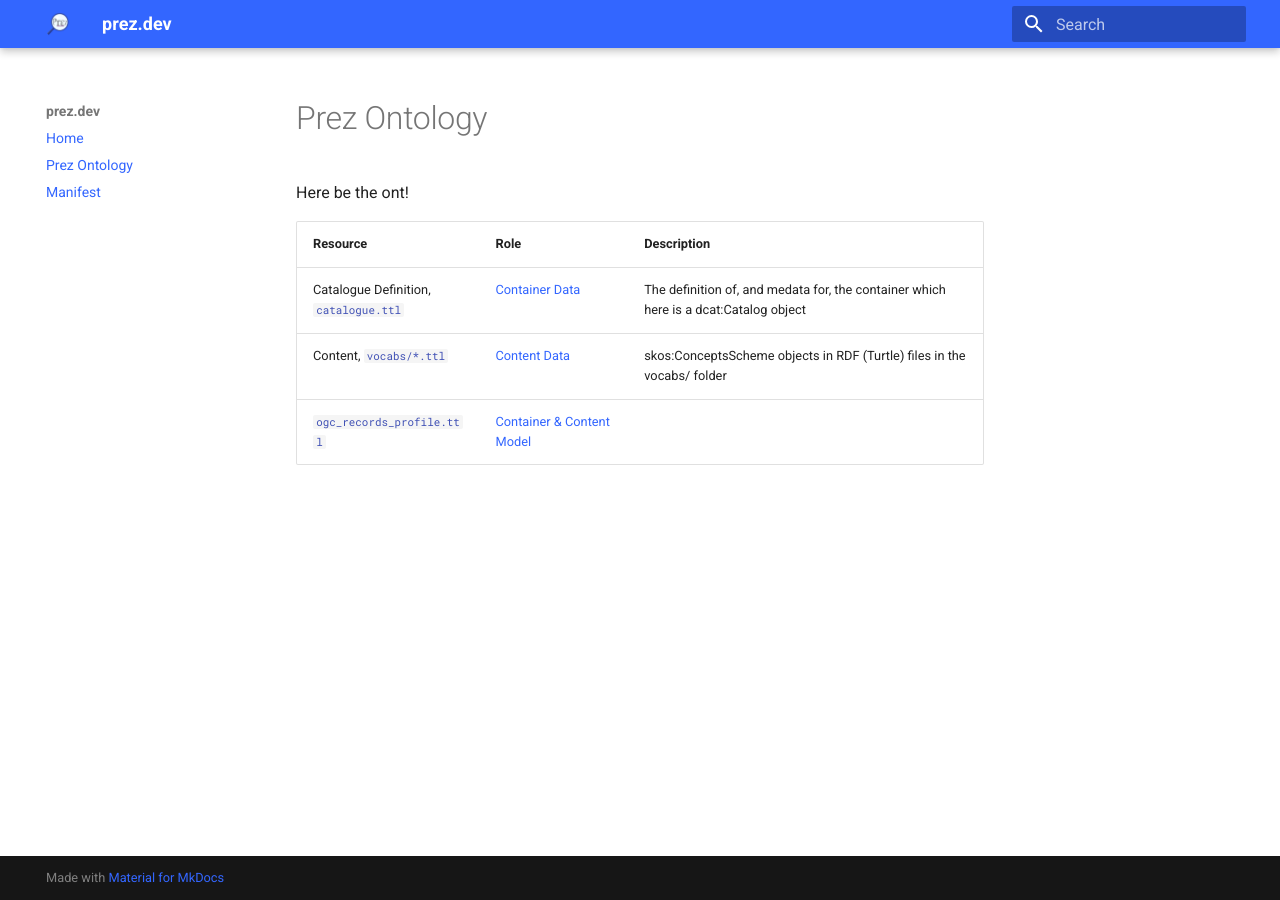
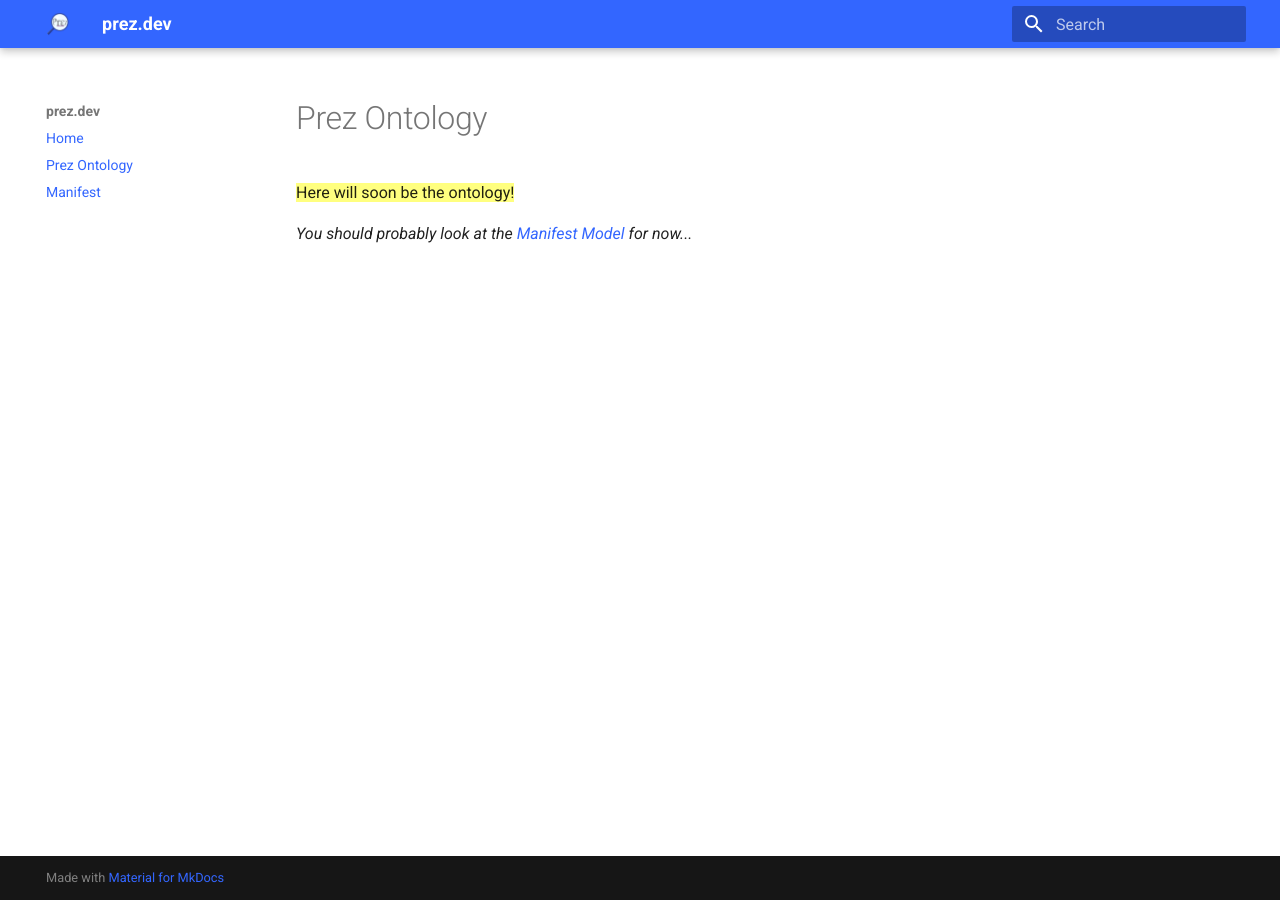
Before and after one commit to Kurrawong/prez.dev, an MkDocs documentation site: the page built from docs/ont.md, in a window 1280 px wide. Built offline with MkDocs 1.6.1 and Material for MkDocs 9.7.7, drawn with Linux system fonts in a browser that asks for light colours.

Commit message:
tidy up stub pages

```diff
--- a/docs/ont.md
+++ b/docs/ont.md
@@ -1,10 +1,5 @@
 # Prez Ontology
 
-Here be the ont!
+==Here will soon be the ontology!==
 
-
-Resource | Role | Description
---- | --- | ---
-Catalogue Definition, [`catalogue.ttl`](catalogue.ttl) | [Container Data](https://prez.dev/ManifestResourceRoles/containerData) | The definition of, and medata for, the container which here is a dcat:Catalog object
-Content, [`vocabs/*.ttl`](vocabs/*.ttl) | [Content Data](https://prez.dev/ManifestResourceRoles/contentData) | skos:ConceptsScheme objects in RDF (Turtle) files in the vocabs/ folder
-[`ogc_records_profile.ttl`](https://github.com/RDFLib/prez/blob/main/prez/reference_data/profiles/ogc_records_profile.ttl) | [Container & Content Model](https://prez.dev/ManifestResourceRoles/containerAndContentModel) |
+_You should probably look at the [Manifest Model](manifest.md) for now..._
```
